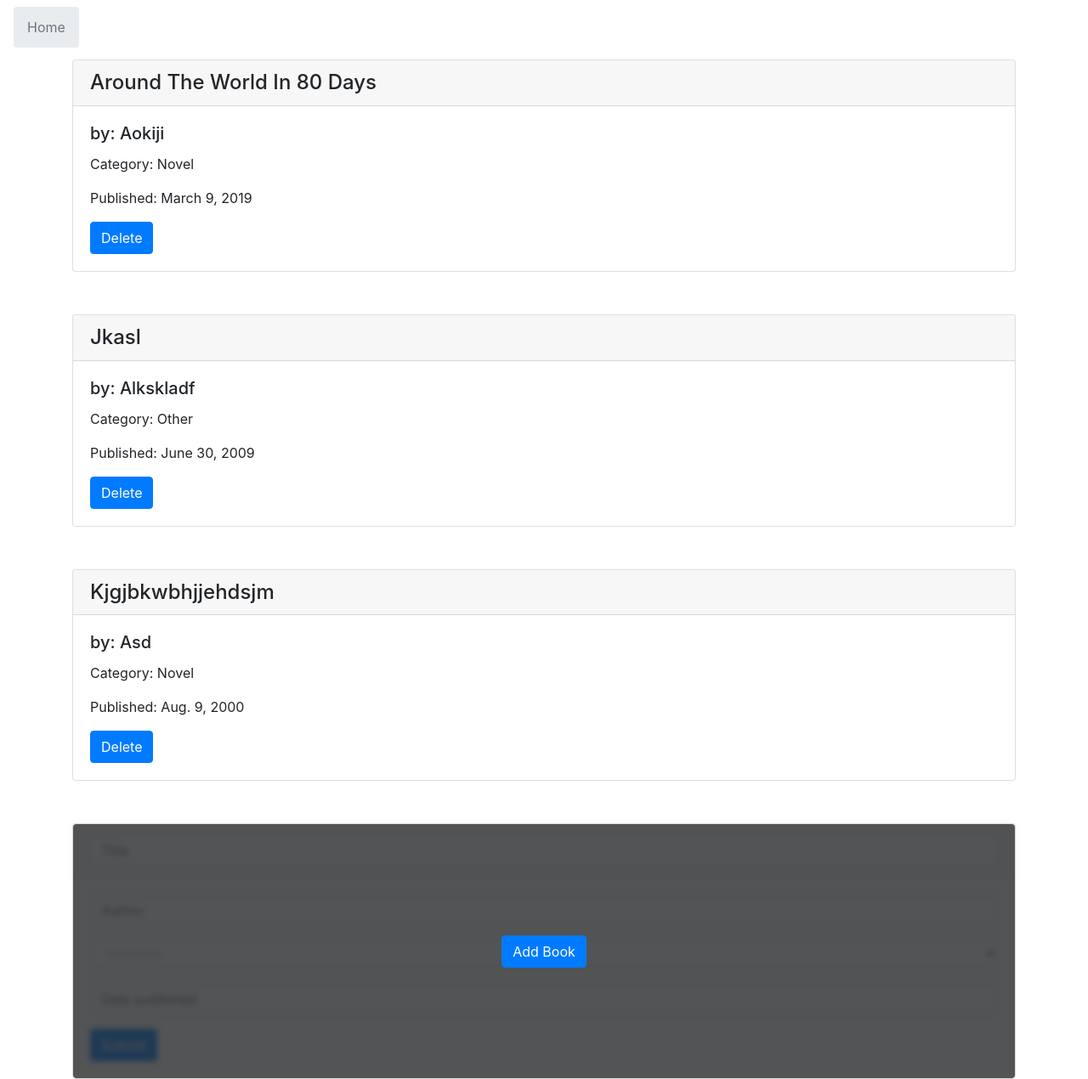
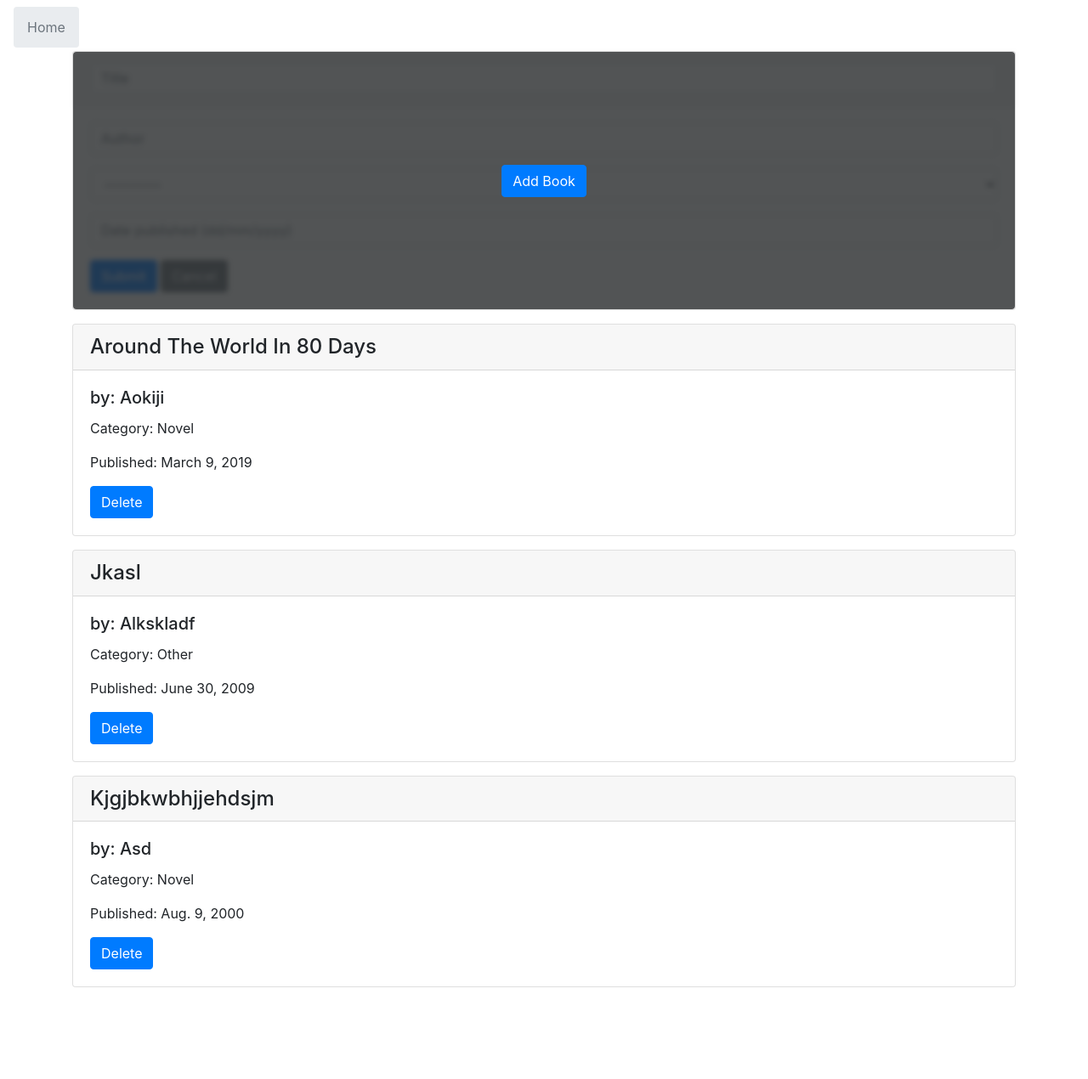
Before and after one commit to dgallantino/BookList, a Django app: page / in a window 1280 px wide. Shown: the whole page at 85% size. After the commit the page ends 1162 px from the top, so only its background shows below. Run offline with Django 3.2, Linux system fonts and the light colour scheme; data comes from the database, SQL or seed files in the repository; both versions use the stored data as it was after the commit; some libraries are stand-ins or nearby versions.

Commit message:
add date selector

```diff
--- a/BookListApp/forms.py
+++ b/BookListApp/forms.py
@@ -10,19 +10,22 @@ class BookCreationForm(BookBaseForm):
     """Creation Form"""
     def __init__(self, *args, **kwargs):
         super(BookCreationForm, self).__init__(*args, **kwargs)
+        #styling by atributes
         for visible in self.visible_fields():
             visible.field.widget.attrs['class'] = 'form-control'
             visible.field.widget.attrs['placeholder'] = visible.field.label
-            visible.field.widget.attrs['required'] = True
+        self.fields.get("date_published").widget.attrs["placeholder"]="Date published (dd/mm/yyyy)"
     class Media:
         css = {
             'all':(
                 'BookListApp/css/add-form.css',
+                'https://cdnjs.cloudflare.com/ajax/libs/bootstrap-datepicker/1.8.0/css/bootstrap-datepicker.css',
             )
         }
 
         js = (
             'BookListApp/js/add-form.js',
+            'https://cdnjs.cloudflare.com/ajax/libs/bootstrap-datepicker/1.8.0/js/bootstrap-datepicker.js',
         )
 
 
--- a/BookListApp/static/BookListApp/css/main-page.css
+++ b/BookListApp/static/BookListApp/css/main-page.css
@@ -1,3 +1,6 @@
+body{
+  padding-top: 60px;
+}
 .card{
-  margin-top: 50px;
+  margin-bottom: 1rem;
 }
--- a/BookListApp/templates/BookListApp/book-create.html
+++ b/BookListApp/templates/BookListApp/book-create.html
@@ -6,17 +6,39 @@
     {% csrf_token %}
     <h4 class="card-header">{{ form.title }}</h4>
     <div class="card-body">
-      <h5 class="card-title">{{form.author }}</h5>
-      <p>{{form.type_of_book}} </p>
-      <p>{{form.date_published}}</p>
-      <input type="submit" name="submit" value="Submit" class="btn btn-primary">
+      <div class="form-group">
+        {{form.author }}
+      </div>
+      <div class="form-group">
+        {{form.type_of_book}}
+      </div>
+      <div id="dateContainer" class="form-group">
+        {{form.date_published}}
+      </div>
+      <input type="submit" name="submit" value="Submit" class="btn btn-primary"/>
+      <input type="submit" name="cancel" value="Cancel" class="btn btn-secondary btn-cancel"/>
     </div>
   </form>
 </div>
 <script type="text/javascript">
-  $(".btn-add").on("click", function(e){
-    e.preventDefault();
-    var parrent = $(this).parent(".overlay").hide();
-    parrent.siblings(".blur").toggleClass("blur");
+  $(document).ready(function(){
+    //button to remove overlay
+    $(".btn-add").on("click", function(e){
+      e.preventDefault();
+      var parrent = $(this).parent(".overlay").hide();
+      parrent.siblings("form").toggleClass("blur");
+    });
+
+    $(".btn-cancel").on("click", function(e){
+      e.preventDefault();
+      var form = $(this).closest("form").toggleClass("blur");
+      form.find("input[type=text], textarea").val("");
+      form.find("select").prop("selectedIndex",0);
+      form.siblings(".overlay").show();
+    });
+    // bind with jquey-datepicker plugin
+    $("#id_date_published").datepicker({
+      format:"dd/mm/yyyy",
+    });
   });
 </script>
--- a/BookListApp/templates/BookListApp/main-page.html
+++ b/BookListApp/templates/BookListApp/main-page.html
@@ -11,13 +11,13 @@
 {% endblock %}
 
 {% block content-main %}
-<main style="margin-top:70px;">
+<main>
   <div class="container container-main" >
+    {% include "BookListApp/book-create.html" with form=form %}
+
     {% for Book in Books %}
       {% include "BookListApp/book-view.html" with Book=Book %}
     {% endfor %}
-
-    {% include "BookListApp/book-create.html" with form=form %}
   </div>
 </main>
 {% endblock %}
```
Also changed, not shown: BookListApp/migrations/0006_auto_20190309_2140.py (added), db.sqlite3.
